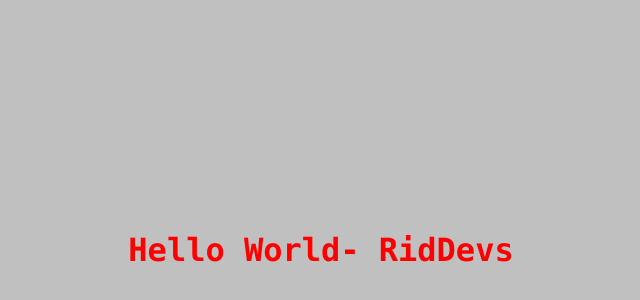
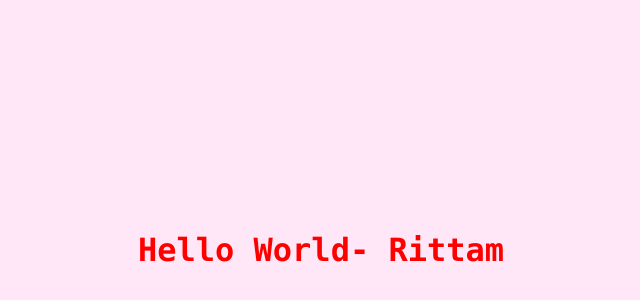
Before and after one commit to RidDevs/Rittam, a plain HTML site: page riddev1.htm in a window 1280 px wide. Shown: the part 158-458 px from the top of the page, without its empty margins (319-959 px from the left). Drawn offline with Linux system fonts and the light colour scheme.

Commit message:
Update riddev1.htm

```diff
--- a/riddev1.htm
+++ b/riddev1.htm
@@ -9,11 +9,11 @@
 			height: 100vh;
 			font-family: Consolas;
 			color: red;
-			background-color: silver;
+			background-color: #ffe7f7
 		}
 	</style>
 </head>
 <body>
-	<h1>Hello World- RidDevs</h1>
+	<h1>Hello World- Rittam</h1>
 </body>
 </html>
```
